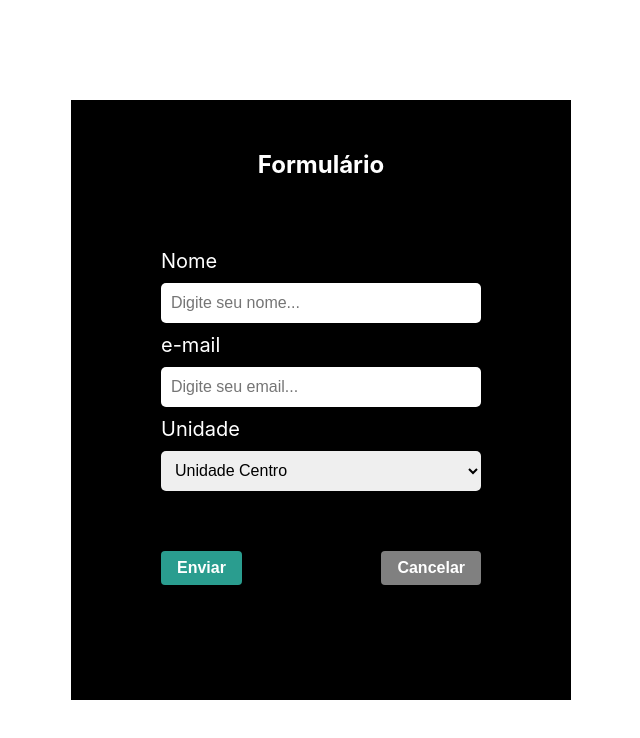
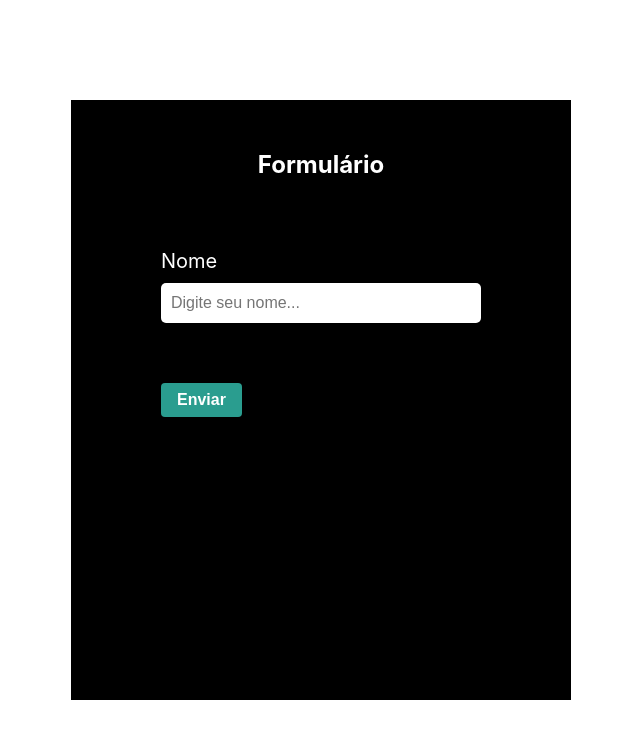
Before and after one commit to arthurGiangiarulo/react-senai2, a React (Create React App) app in the folder projeto/: page / in a window 1280 px wide. Shown: the top 738 px of the page, without its empty margins (319-959 px from the left). Built offline with nearby package versions, Linux system fonts and the light colour scheme.

Commit message:
event.target.value

```diff
--- a/projeto/src/components/CaixaDeSelecao/index.jsx
+++ b/projeto/src/components/CaixaDeSelecao/index.jsx
@@ -7,11 +7,9 @@ export default function CaixaDeSelecao(props) {
             <label>{props.label}</label>
             <select>
                 {props.options.map((item) => {
-
                     return(
                         <option>{item}</option>
                     );
-
                 })}
             </select>
         </div>
--- a/projeto/src/components/CampoTexto/index.jsx
+++ b/projeto/src/components/CampoTexto/index.jsx
@@ -1,6 +1,11 @@
 import './style.css';
 
 export default function CampoTexto(props) {
+
+    function aoDigitar (event) {
+        console.log(event.target.value);
+    }
+
     return(
         <div className='container'>
             <label>{props.label}</label>
@@ -8,6 +13,7 @@ export default function CampoTexto(props) {
                 type={props.type}
                 placeholder={props.placeholder}
                 required={props.required}
+                onChange={aoDigitar}
             />
         </div>
     );
--- a/projeto/src/components/Formulario/index.jsx
+++ b/projeto/src/components/Formulario/index.jsx
@@ -25,22 +25,10 @@ export default function Formulario() {
             <h1>Formulário</h1>
 
             <form onSubmit={submit}>
-                <CampoTexto
-                    label='Nome'
-                    type='text'
-                    placeholder='Digite seu nome...'
-                    required={true}
-                />
-                <CampoTexto
-                    label='e-mail'
-                    type='text'
-                    placeholder='Digite seu email...'
-                />
-                <CaixaDeSelecao label='Unidade' options={unidades} />
+                <CampoTexto label='Nome' type='text' placeholder='Digite seu nome...' required={true}  />
 
                 <div className='cx_botoes'>
                     <Botao cor='verde'>Enviar</Botao>
-                    <Botao cor='cinza'>Cancelar</Botao>
                 </div>
             </form>
         </section>
```
Also changed, not shown: projeto/src/components/Botao/index.jsx (line endings or trailing spaces).
